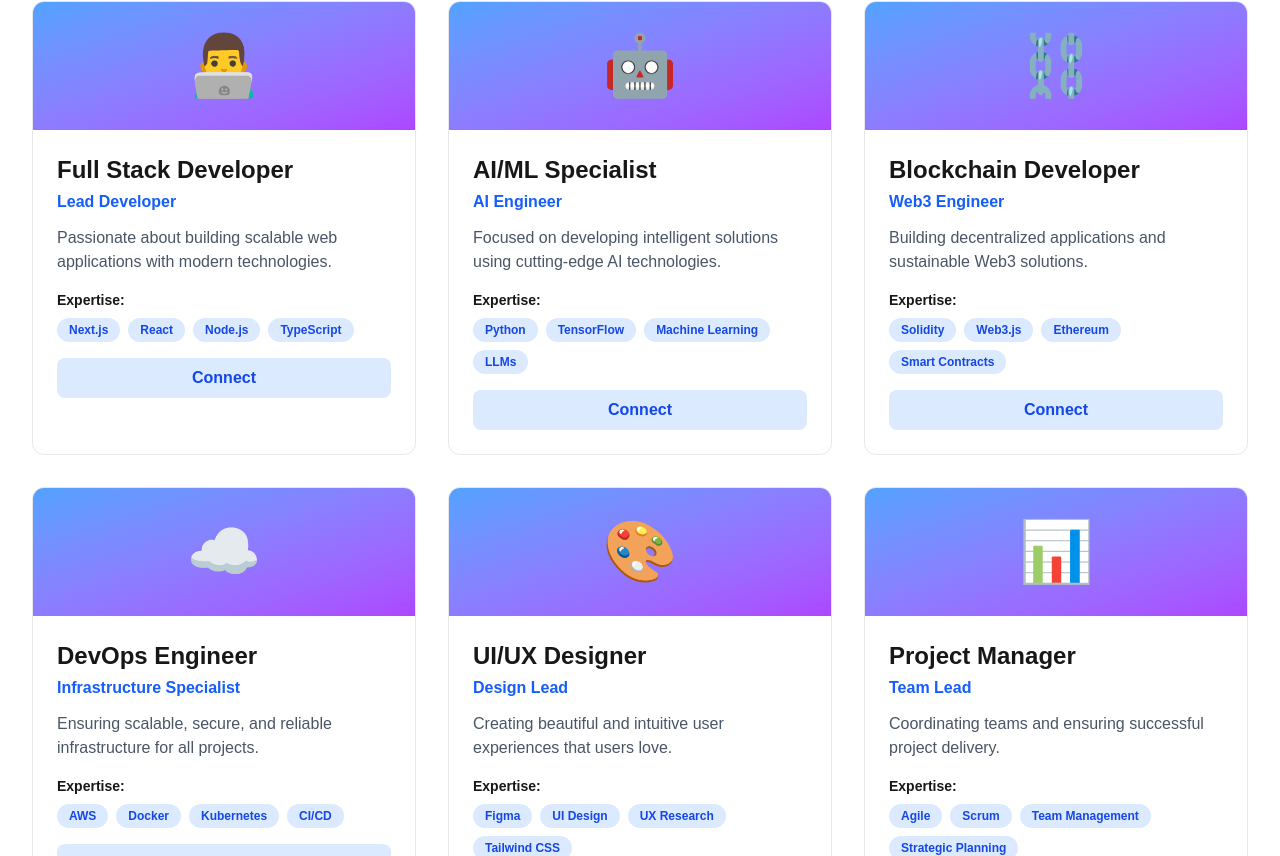
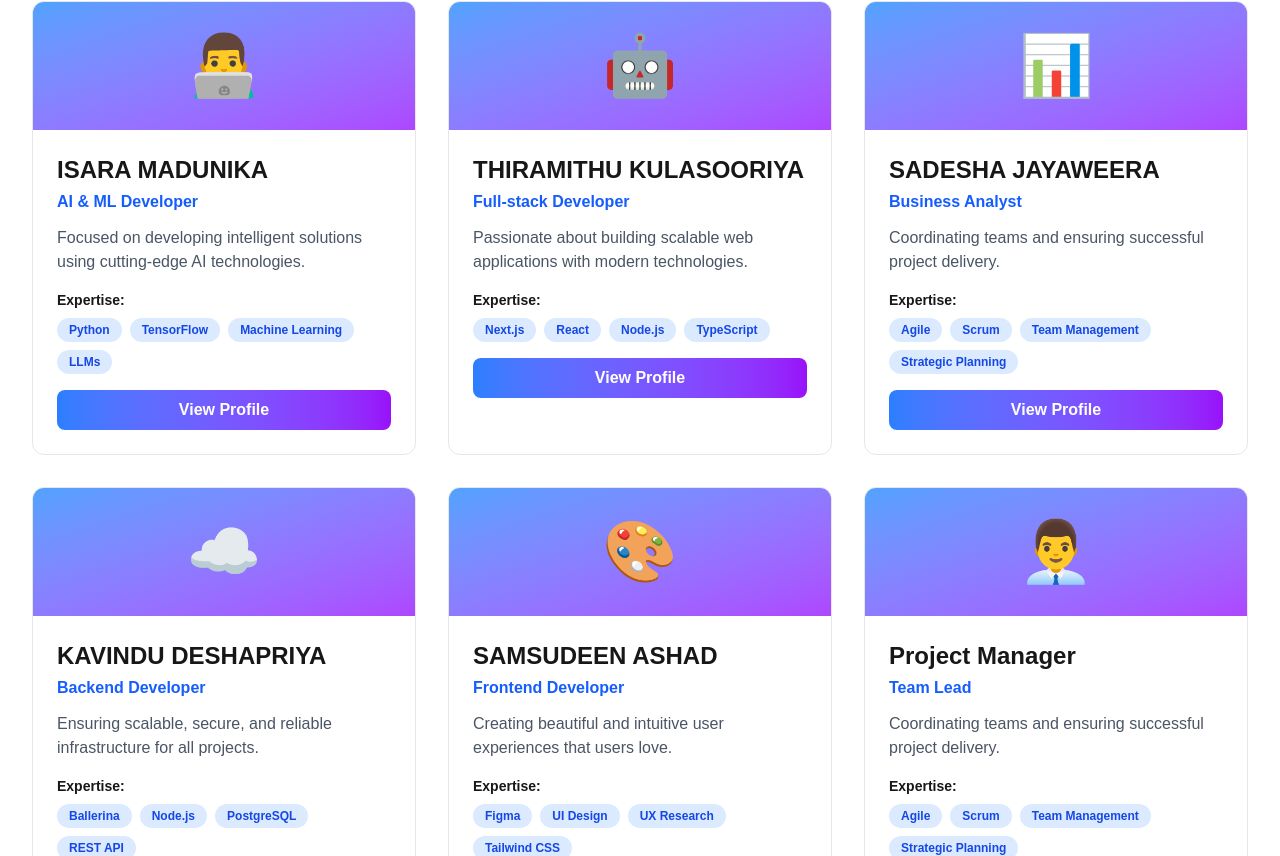
Before and after one commit to TetraNeurons/TetraNeurons-Website, a Next.js app: page /team in a window 1280 px wide. Shown: the part 444-1300 px from the top of the page. Built offline with nearby package versions, Linux system fonts and the light colour scheme.

Commit message:
feat: Update team page with real member details and add profile links

```diff
--- a/src/app/team/page.tsx
+++ b/src/app/team/page.tsx
@@ -1,47 +1,63 @@
 import Navbar from '@/components/Navbar';
 import Footer from '@/components/Footer';
+import Link from 'next/link';
 
 export default function Team() {
   const teamMembers = [
     {
       id: 1,
-      name: 'Full Stack Developer',
-      role: 'Lead Developer',
-      expertise: ['Next.js', 'React', 'Node.js', 'TypeScript'],
-      bio: 'Passionate about building scalable web applications with modern technologies.',
+      name: 'ISARA MADUNIKA',
+      role: 'AI & ML Developer',
+      expertise: ['Python', 'TensorFlow', 'Machine Learning', 'LLMs'],
+      bio: 'Focused on developing intelligent solutions using cutting-edge AI technologies.',
       avatar: '👨‍💻',
+      email: 'isharamadunika9@gmail.com',
+      phone: '0770264992',
+      slug: 'isara-madunika',
     },
     {
       id: 2,
-      name: 'AI/ML Specialist',
-      role: 'AI Engineer',
-      expertise: ['Python', 'TensorFlow', 'Machine Learning', 'LLMs'],
-      bio: 'Focused on developing intelligent solutions using cutting-edge AI technologies.',
+      name: 'THIRAMITHU KULASOORIYA',
+      role: 'Full-stack Developer',
+      expertise: ['Next.js', 'React', 'Node.js', 'TypeScript'],
+      bio: 'Passionate about building scalable web applications with modern technologies.',
       avatar: '🤖',
+      email: 'kulasoooriyaa@gmail.com',
+      phone: '0785866652',
+      slug: 'thiramithu-kulasooriya',
     },
     {
       id: 3,
-      name: 'Blockchain Developer',
-      role: 'Web3 Engineer',
-      expertise: ['Solidity', 'Web3.js', 'Ethereum', 'Smart Contracts'],
-      bio: 'Building decentralized applications and sustainable Web3 solutions.',
-      avatar: '⛓️',
+      name: 'SADESHA JAYAWEERA',
+      role: 'Business Analyst',
+      expertise: ['Agile', 'Scrum', 'Team Management', 'Strategic Planning'],
+      bio: 'Coordinating teams and ensuring successful project delivery.',
+      avatar: '📊',
+      email: 'sadeesha.jayaweera@gmail.com',
+      phone: '0774928297',
+      slug: 'sadesha-jayaweera',
     },
     {
       id: 4,
-      name: 'DevOps Engineer',
-      role: 'Infrastructure Specialist',
-      expertise: ['AWS', 'Docker', 'Kubernetes', 'CI/CD'],
+      name: 'KAVINDU DESHAPRIYA',
+      role: 'Backend Developer',
+      expertise: ['Ballerina', 'Node.js', 'PostgreSQL', 'REST API'],
       bio: 'Ensuring scalable, secure, and reliable infrastructure for all projects.',
       avatar: '☁️',
+      email: 'ksdeshappriya.official@gmail.com',
+      phone: '0710559795',
+      slug: 'kavindu-deshapriya',
     },
     {
       id: 5,
-      name: 'UI/UX Designer',
-      role: 'Design Lead',
+      name: 'SAMSUDEEN ASHAD',
+      role: 'Frontend Developer',
       expertise: ['Figma', 'UI Design', 'UX Research', 'Tailwind CSS'],
       bio: 'Creating beautiful and intuitive user experiences that users love.',
       avatar: '🎨',
+      email: 'samsudeenashad@gmail.com',
+      phone: '0705390110',
+      slug: 'samsudeen-ashad',
     },
     {
       id: 6,
@@ -49,7 +65,10 @@ export default function Team() {
       role: 'Team Lead',
       expertise: ['Agile', 'Scrum', 'Team Management', 'Strategic Planning'],
       bio: 'Coordinating teams and ensuring successful project delivery.',
-      avatar: '📊',
+      avatar: '👨‍💼',
+      email: 'placeholder@tetraneurons.com',
+      phone: 'N/A',
+      slug: 'project-manager',
     },
   ];
 
@@ -124,9 +143,9 @@ export default function Team() {
                   </div>
 
                   <div className="flex gap-2">
-                    <button className="flex-1 px-4 py-2 bg-blue-100 dark:bg-blue-900 text-blue-700 dark:text-blue-300 font-semibold rounded-lg hover:bg-blue-200 dark:hover:bg-blue-800 transition-colors">
-                      Connect
-                    </button>
+                    <Link href={`/team/${member.slug}`} className="flex-1 text-center px-4 py-2 bg-gradient-to-r from-blue-500 to-purple-600 text-white font-semibold rounded-lg hover:shadow-lg transition-all">
+                      View Profile
+                    </Link>
                   </div>
                 </div>
               </div>
```
